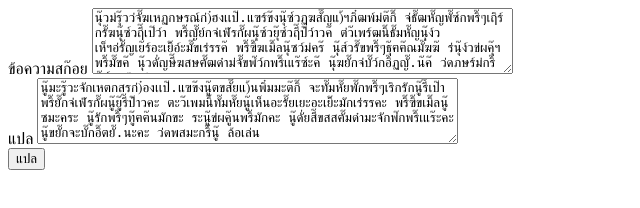
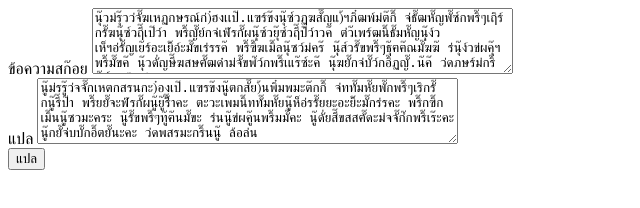
Before and after one commit to chonla/Skoi, a plain HTML site: page demo.html in a window 1280 px wide. Shown: the whole page, without its empty margins (0-640 px from the left). Drawn offline with nearby package versions, Linux system fonts and the light colour scheme.

Commit message:
Introduce cluster segmentation into translator

```diff
--- a/skoi.js
+++ b/skoi.js
@@ -1,6 +1,6 @@
 Skoi = function() {
 	var o = {
-		version : '0.1.1',
+		version : '0.1.2',
 		mapS2T : {
 			'ุ': 'ู',
 			'ภ': 'พ',
@@ -27,17 +27,111 @@ Skoi = function() {
 			'([ก-ฮ])([่้๊๋])([กขคจปบฟพผฝสษศ][รล][^ก-ฮเแโไใ])' : '$1ะ$3',
 			'([ก-ฮ])([่้๊๋])(\\s)' : '$1ะ$3',
 			'([ก-ฮ])([่้๊๋])$' : '$1ะ',
-			'ั๊ข': 'ัก'
+			'([ก-ฮ่้๊๋ัุูิีึื])[ขฅฃคฆ]$': '$1ก',
+			'([ก-ฮ่้๊๋ัุูิีึื])[ลณญฬ]$': '$1น'
 		},
-		toThai : function(s) {
+		charMap : {
+			frontVowel : /[เแไใโ]/,
+			saraA : /[ะ]/,
+			tone : /[\u0E47-\u0E4B]/,
+			singleBoundary : /[ๆ ]/,
+			upperOrLowerVowel : /[\u0E31\u0E34-\u0E39]/
+		},
+		segment : function(s) {
+			var out = [];
+			var buffer = "";
+			for (var i = 0; i < s.length; i++) {
+				if (this.charMap.frontVowel.test(s[i])) {
+					if (buffer != '') {
+						out.push(buffer);
+						buffer = "";
+					}
+					buffer += s[i];
+				} else {
+					if (this.charMap.saraA.test(s[i])) {
+						buffer += s[i];
+						out.push(buffer);
+						buffer = "";
+					} else {
+						if (this.charMap.singleBoundary.test(s[i])) {
+							if (buffer != '') {
+								out.push(buffer);
+								buffer = "";
+							}
+							out.push(s[i]);
+						}	else {
+							if (this.charMap.tone.test(s[i])) {
+								console.log("BUFFER="+buffer);
+								if (buffer.length > 1) {
+									var l1 = buffer.substr(buffer.length - 1, 1);
+									var l2 = '';
+									var lpatch = '';
+									if (this.charMap.upperOrLowerVowel.test(l1)) { // upper,lower vowel
+										if (buffer.length > 2) {
+											l2 = buffer.substr(buffer.length - 3, 2);
+										} else {
+											buffer += s[i];
+											continue;
+										}
+										lpatch = l1;
+										console.log('upper or lower vowel found->L2='+l2);
+									} else {
+										l2 = buffer.substr(buffer.length - 2, 2);
+										console.log('NO upper or lower vowel found');
+									}
+									var l21 = l2.substr(0, 1);
+									if (this.charMap.tone.test(l21)) { // tone
+										l2 = l2.substr(l2.length - 1, 1);
+										console.log("Ah!");
+									}
+									console.log("L1="+l1);
+									console.log("L2="+l2);
+									console.log("LPatch="+lpatch);
+									if ((l2 == 'กร') || (l2 == 'กล') || (l2 == 'คล') || (l2 == 'คร') ||
+										(l2 == 'ปล') || (l2 == 'ปร') || (l2 == 'คว') || (l2 == 'กว') ||
+										(l2 == 'ตร') || (l2 == 'จร') || (l2 == 'พร') || (l2 == 'พล') ||
+										(l2 == 'ขว') || (l2 == 'ขร') || (l2 == 'ขล') || (l2 == 'ทร') ||
+										(l2 == 'ศร') || (l2 == 'สร') || (l2 == 'ษร') || (l2 == 'ซร')) {
+										buffer += s[i];
+										console.log("buffer-1="+buffer);
+									} else {
+										buffer = buffer.substring(0, buffer.length - l2.length);
+										console.log("buffer-2="+buffer);
+										out.push(buffer);
+										buffer = l2.substr(l2.length - 1, 1) + lpatch + s[i];
+										console.log("buffer-3="+buffer);
+									}
+								} else {
+									buffer += s[i];
+								}
+							} else {
+								buffer += s[i];
+							}
+						}
+					}
+				}
+			}
+			if (buffer != '') {
+				out.push(buffer);
+			}
+			return out;
+		},
+		toThai : function(st) {
 			var reg = new RegExp();
-			s = this.prune(s);
-			for(m in this.mapS2T) {
-				reg.compile(m, 'g');
-				s = s.replace(reg, this.mapS2T[m]);
+			var sa = this.segment(st);
+			var out = [];
+			for (var i = 0; i < sa.length; i++)
+			{
+				console.log('Segment:'+sa[i]);
+				var s = this.prune(sa[i]);
+				for (m in this.mapS2T) {
+					reg.compile(m, 'g');
+					s = s.replace(reg, this.mapS2T[m]);
+				}
+				s = this.postprocess(s);
+				out.push(s);
 			}
-			s = this.postprocess(s);
-			return s;
+			return out.join('');
 		},
 		prune : function(s) {
 			var reg = new RegExp('.์', 'g');
```
Also changed, not shown: index.html (+1 -1 lines).
